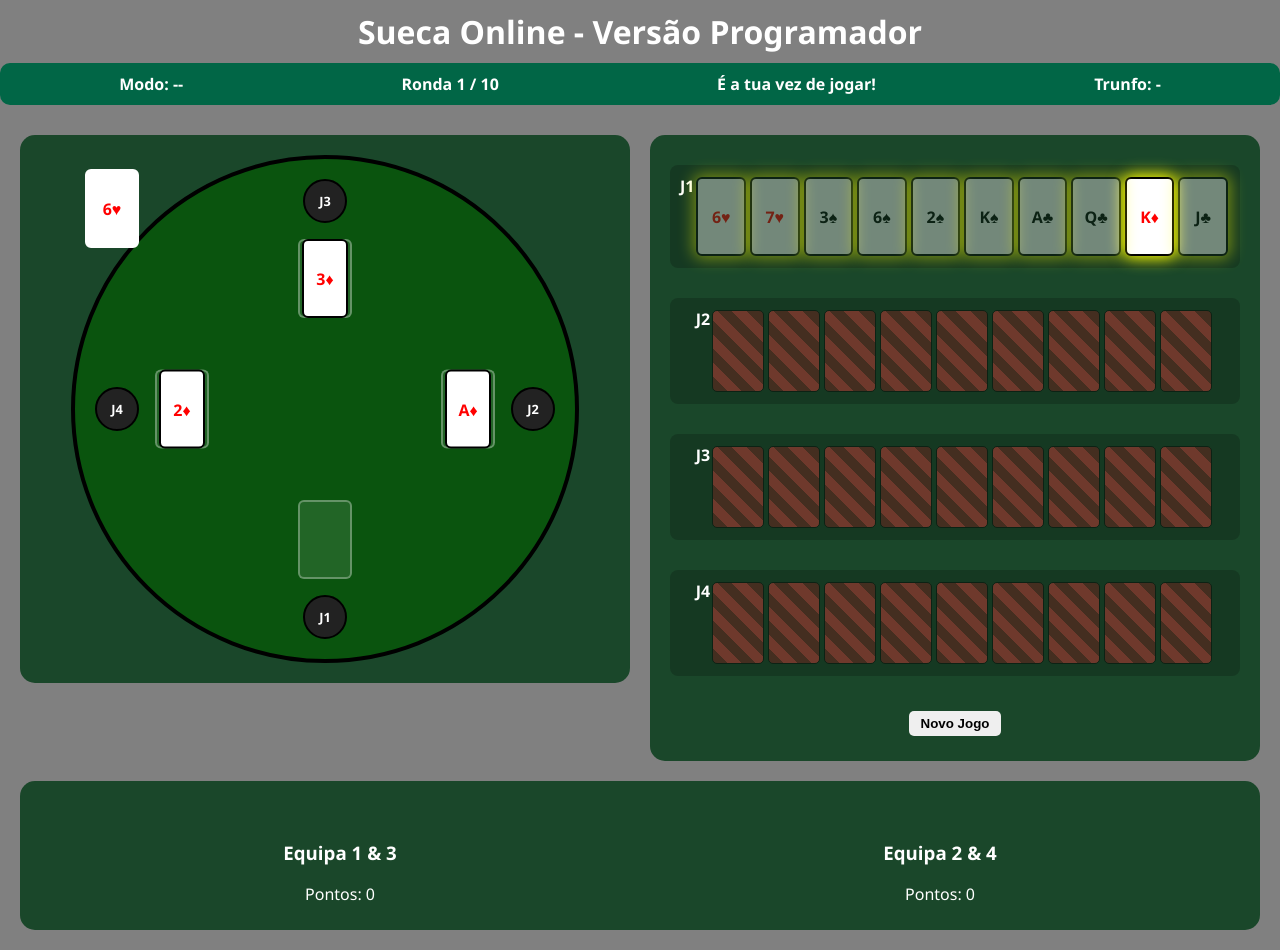
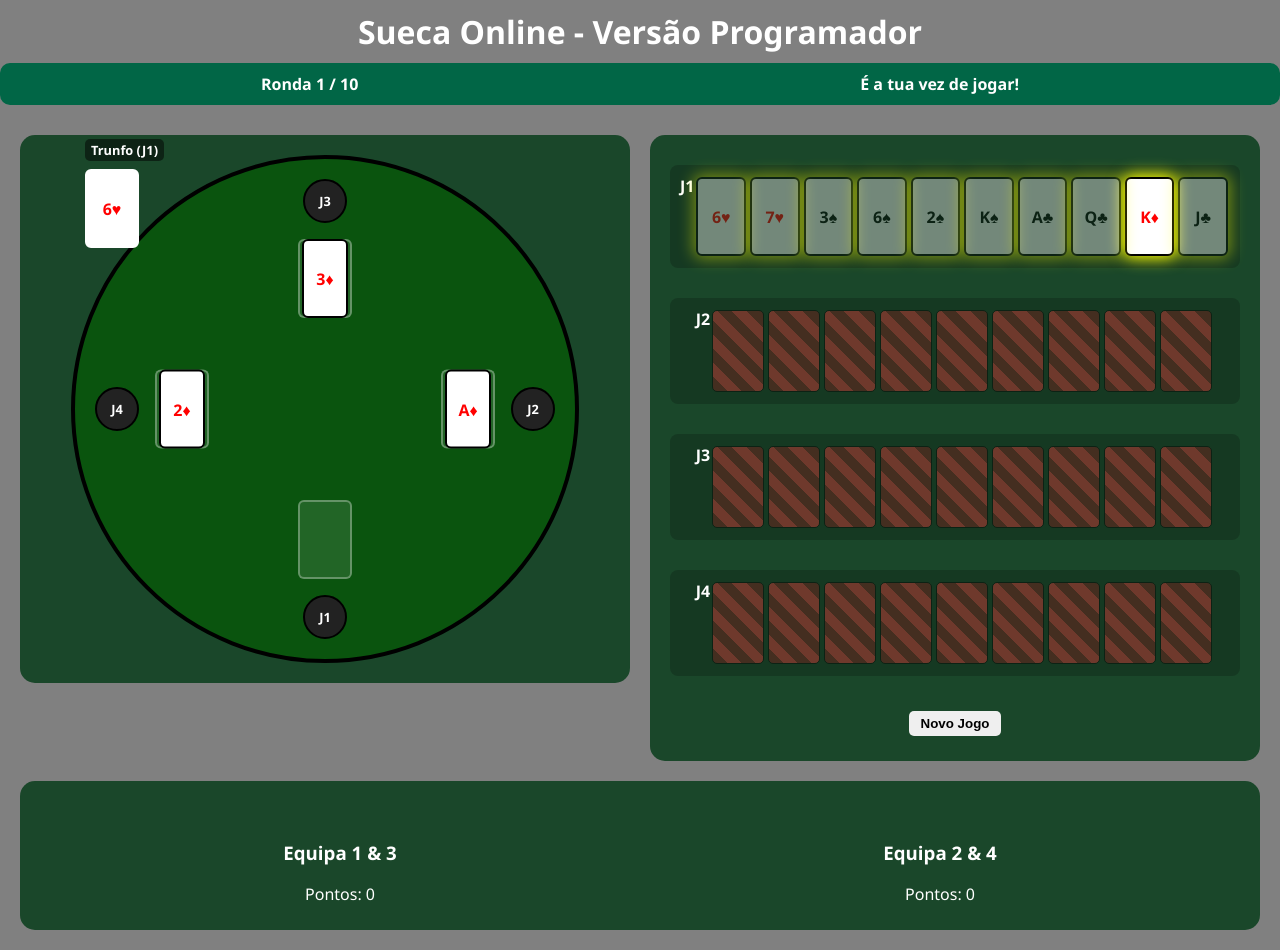
Before and after one commit to carapetocontact/carapeto-sueca, a plain HTML site: page index.html in a window 1280 px wide. Both pictures are taken after a click on the button "Iniciar Jogo". Drawn offline with Linux system fonts and the light colour scheme.

Commit message:
Add files via upload

```diff
--- a/index.html
+++ b/index.html
@@ -48,14 +48,9 @@
     </header>
 
     <!-- Painel de informações -->
-    <section id="painel">
-      <div id="modo-jogo-info">Modo: --</div>
+     <section id="painel">
       <div id="ronda-info">Ronda 1 / 10</div>
       <div id="turno-info">Jogador 1 é a tua vez de jogar!</div>
-      <div id="trunfo-info">
-        <span id="trunfo-texto">Trunfo: -</span>
-        <span id="trunfo-carta"></span>
-      </div>
     </section>
 
     <!-- Layout principal -->
@@ -74,6 +69,7 @@
             <div id="slot-j3" class="mesa-slot"></div>
             <div id="slot-j4" class="mesa-slot"></div>
 
+            <div id="trunfo-label">Trunfo (J1)</div>
             <div id="trunfo-slot"></div>
           </section>
 
--- a/main.js
+++ b/main.js
@@ -11,6 +11,8 @@ let currentTurn = 0;
 let rondaAtual = 1;
 let lixoEquipa1 = [];
 let lixoEquipa2 = [];
+let baralhadorAtual = 0;
+
 
 let modoJogo;
 let tiposJogador = ["humano", "humano", "humano", "humano"];
@@ -25,6 +27,8 @@ const lixo2CardsEl = document.getElementById("lixo2-cartas");
 const rondaInfo = document.getElementById("ronda-info");
 const turnoInfo = document.getElementById("turno-info");
 const trunfoSlot = document.getElementById("trunfo-slot");
+const trunfoLabel = document.getElementById("trunfo-label");
+
 
 // ---------- utilitárias ----------
 function criarBaralho() {
@@ -50,6 +54,14 @@ function pontosCarta(c) {
     case "J": return 3;
     case "Q": return 2;
     default: return 0;
+  }
+}
+
+function atualizarTrunfoLabel() {
+  if (jogadorComTrunfo !== null) {
+    trunfoLabel.textContent = `Trunfo (J${jogadorComTrunfo + 1})`;
+  } else {
+    trunfoLabel.textContent = "";
   }
 }
 
@@ -209,6 +221,8 @@ function updatePanel() {
     trunfoSlot.className = ["♥","♦"].includes(trunfo.naipe) ? "red" : "";
   }
 
+  atualizarTrunfoLabel();
+
   for (let i = 0; i < 4; i++) {
     const el = document.getElementById(playerIds[i]);
     if (!el) continue;
@@ -233,6 +247,8 @@ function updatePanel() {
     lixo2CardsEl.appendChild(d);
   });
 }
+
+
 
 function updatePointsUI() {
   const p1 = lixoEquipa1.reduce((s, c) => s + pontosCarta(c), 0);
@@ -271,7 +287,6 @@ function finalizarJogo() {
 
 // ---------- iniciar novo jogo ----------
 function iniciarNovoJogo() {
-  const baralhador = Number(document.getElementById("select-baralhador-menu").value);
   const deck = embaralhar(criarBaralho());
 
   hands = [[], [], [], []];
@@ -280,18 +295,25 @@ function iniciarNovoJogo() {
   cardsOnTable = [];
   rondaAtual = 1;
 
-  currentTurn = (baralhador + 1) % 4;
-  jogadorComTrunfo = baralhador;
+  currentTurn = (baralhadorAtual + 1) % 4;
+  jogadorComTrunfo = baralhadorAtual;
   trunfo = deck[0];
 
-  for (let i = 0; i < 4; i++) hands[i] = deck.slice(i * 10, (i + 1) * 10);
+  for (let i = 0; i < 4; i++) {
+    hands[i] = deck.slice(i * 10, (i + 1) * 10);
+  }
 
   renderHands();
+  atualizarTrunfoLabel();
 
   if (tiposJogador[currentTurn] === "computador") {
     setTimeout(() => jogadaComputador(currentTurn), 500);
   }
+
+  // 🚀 Passar o baralhador para o próximo jogo
+  baralhadorAtual = (baralhadorAtual + 1) % 4;
 }
+
 
 // ---------- start game ----------
 function startGame(modo, tipos, baralhador) {
@@ -300,10 +322,14 @@ function startGame(modo, tipos, baralhador) {
   document.getElementById("game").style.display = "block";
 
   jogadorHumano = tiposJogador.indexOf("humano");
-  jogadoresComputador = tiposJogador.map((t, i) => t === "computador" ? i : -1).filter(i => i !== -1);
+  jogadoresComputador = tiposJogador
+    .map((t, i) => (t === "computador" ? i : -1))
+    .filter(i => i !== -1);
 
+  baralhadorAtual = baralhador; // guarda o escolhido no menu
   iniciarNovoJogo();
 }
 
+
 // ---------- eventos ----------
 document.getElementById("btn-novo-jogo").onclick = iniciarNovoJogo;
--- a/style.css
+++ b/style.css
@@ -136,6 +136,19 @@ h1 { margin: 10px 0; }
 }
 
 /* Trunfo */
+#trunfo-label {
+  position: absolute;
+  top: -20px;          /* aparece acima da carta */
+  left: 10px;          /* alinhado com a carta */
+  font-size: 0.8rem;
+  font-weight: bold;
+  color: white;
+  background: rgba(0,0,0,0.5);
+  padding: 2px 6px;
+  border-radius: 5px;
+  white-space: nowrap; /* evita quebrar linha */
+}
+
 #trunfo-slot {
   position: absolute;
   top: 10px;
```
